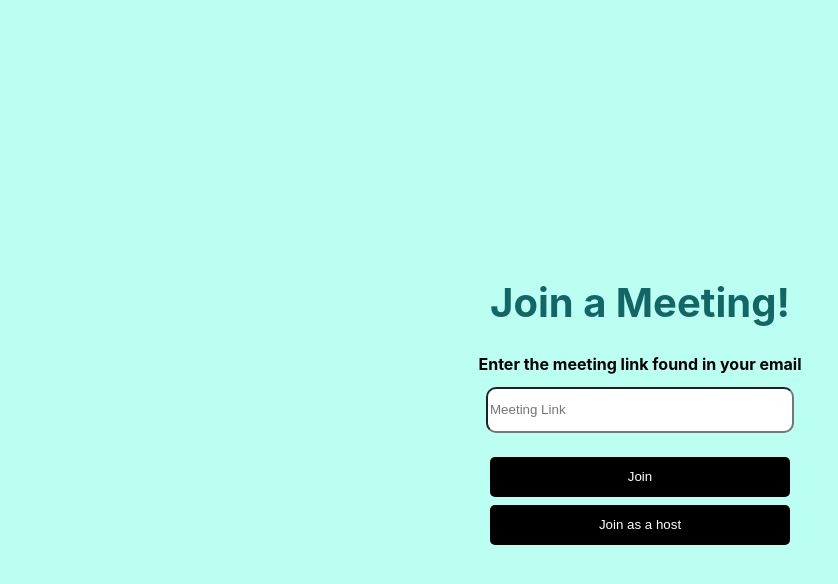
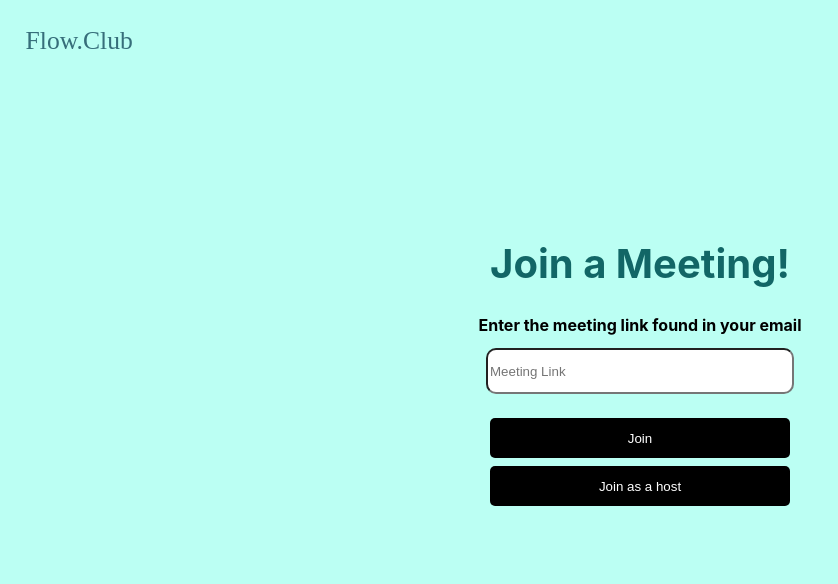
Before and after one commit to smehdi29/FlowClub, a React (Create React App) app in the folder flowclub-app/: page /join-session in a window 1280 px wide. Shown: the top 584 px of the page, without its empty margins (0-838 px from the left). Built offline with nearby package versions, Linux system fonts and the light colour scheme; a web font is replaced by a local one.

Commit message:
added header to join session

```diff
--- a/flowclub-app/src/Components/JoinSession.jsx
+++ b/flowclub-app/src/Components/JoinSession.jsx
@@ -1,6 +1,7 @@
 import React from 'react';
 import { useNavigate } from 'react-router-dom';
 import './css/JoinSession.css';
+import Header from './Header';
 
 function JoinSession() {
   const navigate = useNavigate();
@@ -14,6 +15,8 @@ function JoinSession() {
   };
 
   return (
+    <div className="joinSessionContainer">
+      <Header />
       <div className="JoinSession">
         <div className="centered">
           <h1>Join a Meeting!</h1>
@@ -25,6 +28,8 @@ function JoinSession() {
           </div>
         </div>
       </div>
+    </div>
+
   );
 }
 
--- a/flowclub-app/src/Components/css/JoinSession.css
+++ b/flowclub-app/src/Components/css/JoinSession.css
@@ -2,7 +2,7 @@
   display: flex;
   justify-content: center;
   align-items: center;
-  height: 100vh;
+  height: 70vh;
 }
 
 .centered {
--- a/flowclub-app/src/Components/css/MeetingScreenHost.css
+++ b/flowclub-app/src/Components/css/MeetingScreenHost.css
@@ -39,6 +39,7 @@ margin-bottom: 10px;
 display: flex;
 justify-content: center;
 align-items: center;
+border-radius: 10px;
 }
 
 .host-camera {
```
Lines whose indentation alone changed are shown as unchanged.
